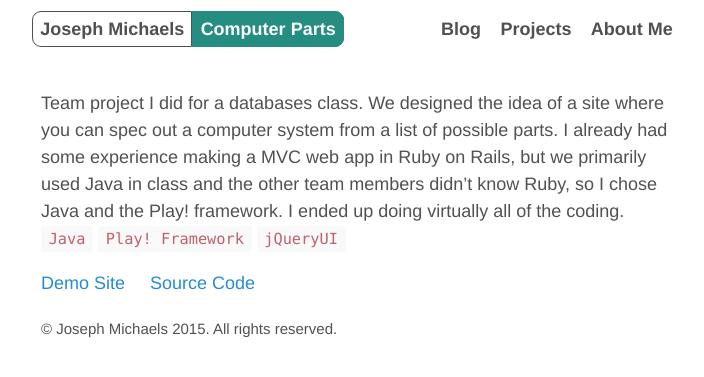
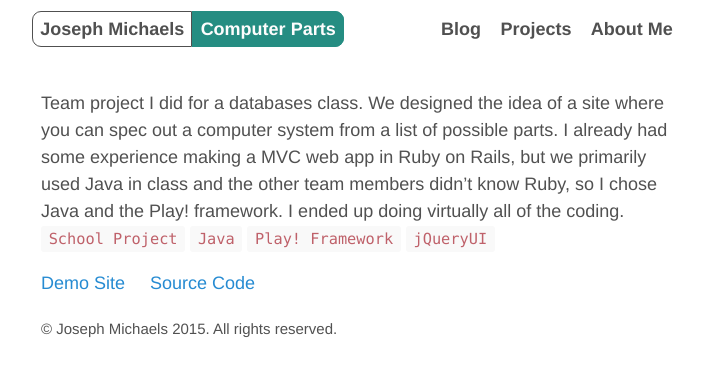
Before and after one commit to Teshel/teshel.github.io, a Jekyll site: the page built from _projects/computer-parts.md, in a window 1280 px wide. Shown: the top 377 px of the page, without its empty margins (284-988 px from the left). Built offline with Jekyll 4.4.1, drawn with Linux system fonts in a browser that asks for light colours.

Commit message:
fixed some links

```diff
--- a/_projects/computer-parts.md
+++ b/_projects/computer-parts.md
@@ -3,7 +3,7 @@
 title: Computer Parts
 ---
 
-Team project I did for a databases class. We designed the idea of a site where you can spec out a computer system from a list of possible parts. I already had some experience making a MVC web app in Ruby on Rails, but we primarily used Java in class and the other team members didn't know Ruby, so I chose Java and the Play! framework. I ended up doing virtually all of the coding. `Java` `Play! Framework` `jQueryUI`
+Team project I did for a databases class. We designed the idea of a site where you can spec out a computer system from a list of possible parts. I already had some experience making a MVC web app in Ruby on Rails, but we primarily used Java in class and the other team members didn't know Ruby, so I chose Java and the Play! framework. I ended up doing virtually all of the coding. `School Project` `Java` `Play! Framework` `jQueryUI`
 
 [Demo Site](
-http://quiet-fog-7679.herokuapp.com) &nbsp; &nbsp; [Source Code](https://github.com/Teshel/ICS-311-Implementation-Project-3)
+http://quiet-fog-7679.herokuapp.com) &nbsp; &nbsp; [Source Code](https://github.com/Teshel/ComputerParts)
```
Also changed, not shown: _projects/viterbi.md (+1 -1 lines).
